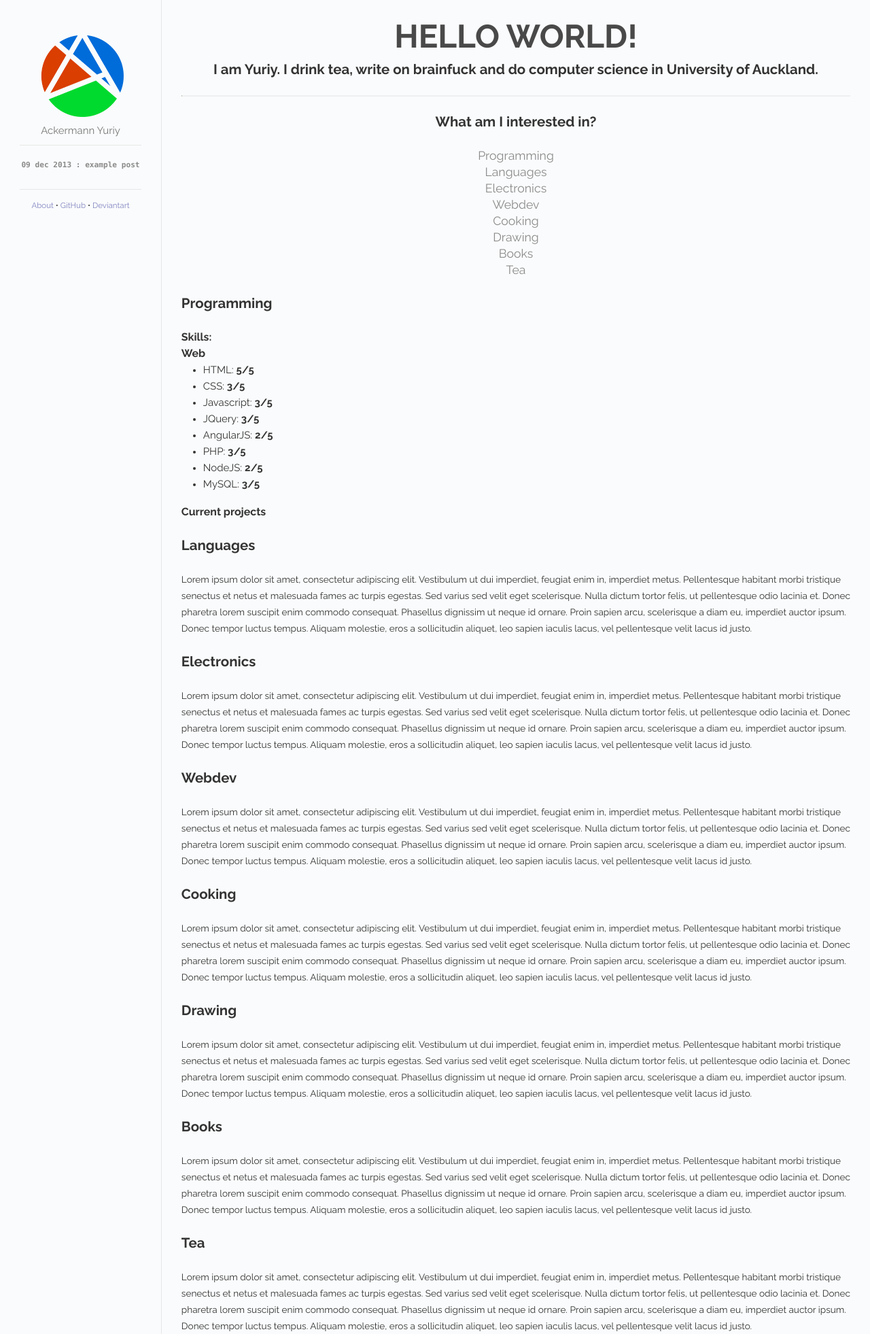
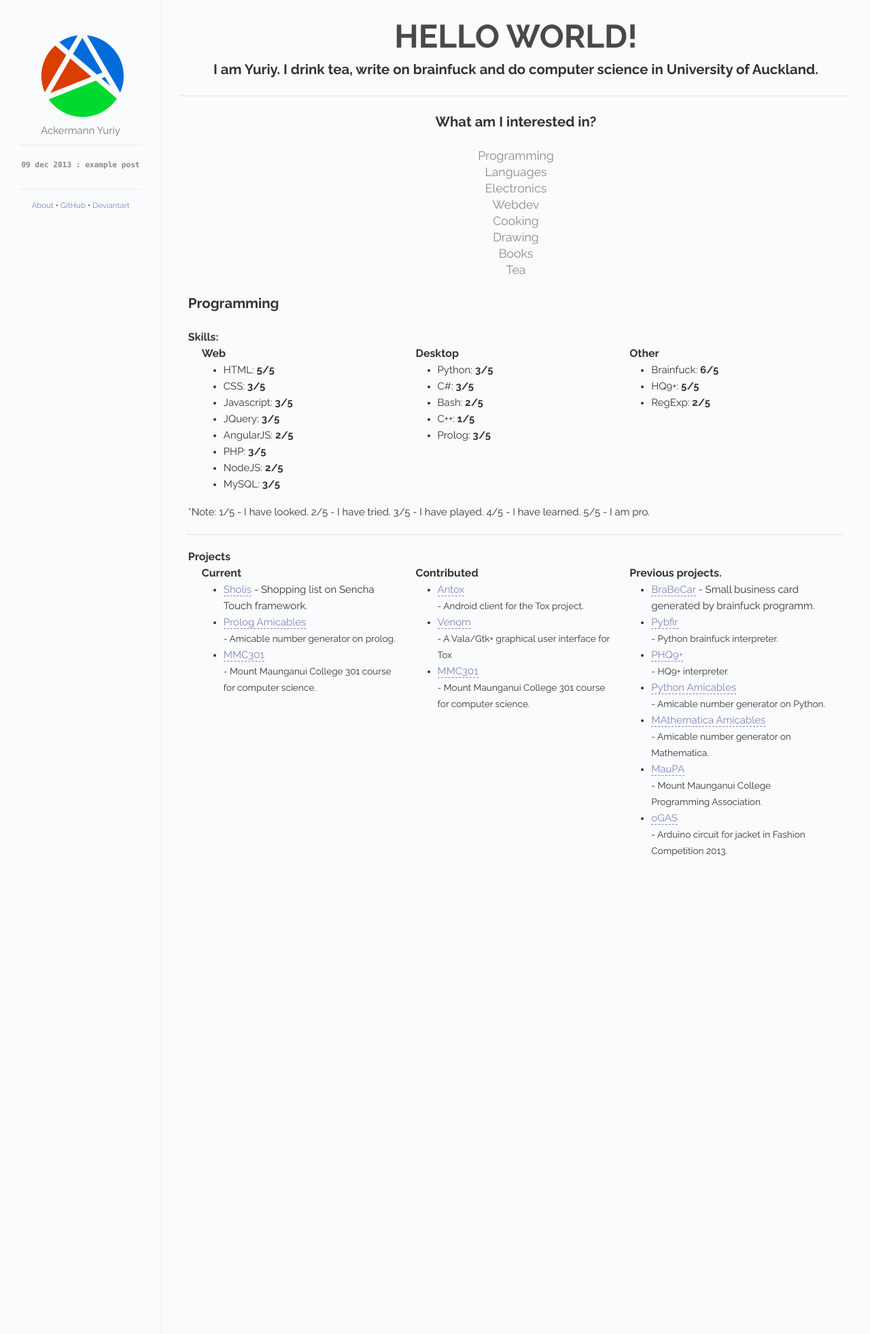
Before and after one commit to herrjemand/herrjemand.github.io, a Jekyll site: the page built from index.html, in a window 1280 px wide. Shown: the whole page at 68% size. Built offline with Jekyll 4.4.1, drawn with Linux system fonts in a browser that asks for light colours; Markdown is read by kramdown in place of the engine named in the settings.

Commit message:
Finished programming section. Started Languages.

```diff
--- a/css/main.css
+++ b/css/main.css
@@ -357,3 +357,42 @@ hr, .colophon {
 .center{
   text-align: center;
 }
+
+/*****************************************************************************/
+/*
+/* Row and Coloums
+/*
+/*****************************************************************************/
+
+
+
+div.row.clear {
+  line-height: 0px;
+  font-size: 0px;
+  clear:both;
+}
+.col-1,
+.col-2,
+.col-3,
+.col-4,
+.col-6,
+.col-9,
+.col-12{
+  position: relative;
+  display:table-cell;
+  float: left;
+  min-height: 1px;
+  padding-right: 10px;
+  padding-left: 10px;
+  -webkit-box-sizing: border-box;
+  -moz-box-sizing: border-box;
+  box-sizing: border-box;
+}
+
+.col-1{width: 8.333333333333332%;}
+.col-2{width: 16.666666666666664%;}
+.col-3{width: 25%;}
+.col-4{width: 33.33333333333333%;}
+.col-6{width: 50%;}
+.col-9{width: 75%;}
+.col-12{width: 100%;}
--- a/index.html
+++ b/index.html
@@ -3,13 +3,8 @@ layout: default
 title: Home
 ---
 <div class="content" id="home">
-	<div id="sidebar-button">
-    	<img src="/images/sidebar-button.png">
- 	</div>
-	<div id="page-info">
-		<div id="info-container"></div>
-	</div>
-
+	<div id="sidebar-button"><img src="/images/sidebar-button.png"></div>
+	<div id="page-info"><div id="info-container"></div></div>
 	<div class="page center">
 		<h1 id="title">Hello world!</h1>
 		<h2>I am Yuriy. I drink tea, write on brainfuck and do computer science in University of Auckland.</h2>
@@ -29,9 +24,12 @@ title: Home
 		</div>
 
 		<div id="Programming">
+			<div class="col-12">
 				<h2>Programming</h2>
 				<h3>Skills:</h3>
 				</hr>
+				<section class="col-12">
+					<div class="col-4">
 						<h3>Web</h3>
 						<ul>
 							<li><p>HTML: 		<b>5/5</b></p></li>
@@ -43,38 +41,67 @@ title: Home
 							<li><p>NodeJS: 		<b>2/5</b></p></li>
 							<li><p>MySQL: 		<b>3/5</b></p></li>
 						</ul>
+					</div>
+					<div class="col-4">
+						<h3>Desktop</h3>
+						<ul>
+							<li><p>Python: 		<b>3/5</b></p></li>
+							<li><p>C#: 			<b>3/5</b></p></li>
+							<li><p>Bash: 		<b>2/5</b></p></li>
+							<li><p>C++: 		<b>1/5</b></p></li>
+							<li><p>Prolog: 		<b>3/5</b></p></li>
+						</ul>
+					</div>
+					<div class="col-4">
+						<h3>Other</h3>
+						<ul>
+							<li><p>Brainfuck: 	<b>6/5</b></p></li>
+							<li><p>HQ9+: 		<b>5/5</b></p></li>
+							<li><p>RegExp: 		<b>2/5</b></p></li>
 
-				<h3>Current projects</h3>
+						</ul>
 					</div>
-		<div id="Languages">
-				<h2>Languages</h2>
-				Lorem ipsum dolor sit amet, consectetur adipiscing elit. Vestibulum ut dui imperdiet, feugiat enim in, imperdiet metus. Pellentesque habitant morbi tristique senectus et netus et malesuada fames ac turpis egestas. Sed varius sed velit eget scelerisque. Nulla dictum tortor felis, ut pellentesque odio lacinia et. Donec pharetra lorem suscipit enim commodo consequat. Phasellus dignissim ut neque id ornare. Proin sapien arcu, scelerisque a diam eu, imperdiet auctor ipsum. Donec tempor luctus tempus. Aliquam molestie, eros a sollicitudin aliquet, leo sapien iaculis lacus, vel pellentesque velit lacus id justo.
+				</section>
+
+				<p>*Note: 1/5 - I have looked. 2/5 - I have tried. 3/5 - I have played. 4/5 - I have learned. 5/5 - I am pro.</p>
+				<hr>
+				<h3>Projects</h3>
+
+				<section>
+					<div class="col-12">
+						<div class="col-4">
+							<h3>Current</h3>
+							<ul>
+								<li><p><a href="https://github.com/herrniemand/Sencha__Sholis">Sholis</a> - Shopping list on Sencha Touch framework.</p></li>
+								<li><p><a href="https://github.com/herrniemand/Prolog__Amicables">Prolog Amicables</a></p> - Amicable number generator on prolog.</li>
+								<li><p><a href="https://github.com/herrniemand/PHP__MMC_301_Web">MMC301</a></p> - Mount Maunganui College 301 course for computer science.</li>
+							</ul>
 						</div>
-		<div id="Electronics">
-				<h2>Electronics</h2>
-				Lorem ipsum dolor sit amet, consectetur adipiscing elit. Vestibulum ut dui imperdiet, feugiat enim in, imperdiet metus. Pellentesque habitant morbi tristique senectus et netus et malesuada fames ac turpis egestas. Sed varius sed velit eget scelerisque. Nulla dictum tortor felis, ut pellentesque odio lacinia et. Donec pharetra lorem suscipit enim commodo consequat. Phasellus dignissim ut neque id ornare. Proin sapien arcu, scelerisque a diam eu, imperdiet auctor ipsum. Donec tempor luctus tempus. Aliquam molestie, eros a sollicitudin aliquet, leo sapien iaculis lacus, vel pellentesque velit lacus id justo.
+						<div class="col-4">
+							<h3>Contributed</h3>
+							<ul>
+								<li><p><a href="https://github.com/Astonex/Antox">Antox</a></p> - Android client for the Tox project.</li>
+								<li><p><a href="https://github.com/naxuroqa/Venom">Venom</a></p> - A Vala/Gtk+ graphical user interface for Tox</li>
+								<li><p><a href="">MMC301</a></p> - Mount Maunganui College 301 course for computer science.</li>
+
+							</ul>
 						</div>
-		<div id="Webdev">
-				<h2>Webdev</h2>
-				Lorem ipsum dolor sit amet, consectetur adipiscing elit. Vestibulum ut dui imperdiet, feugiat enim in, imperdiet metus. Pellentesque habitant morbi tristique senectus et netus et malesuada fames ac turpis egestas. Sed varius sed velit eget scelerisque. Nulla dictum tortor felis, ut pellentesque odio lacinia et. Donec pharetra lorem suscipit enim commodo consequat. Phasellus dignissim ut neque id ornare. Proin sapien arcu, scelerisque a diam eu, imperdiet auctor ipsum. Donec tempor luctus tempus. Aliquam molestie, eros a sollicitudin aliquet, leo sapien iaculis lacus, vel pellentesque velit lacus id justo.
+						<div class="col-4">
+							<h3>Previous projects.</h3>
+							<ul>
+								<li><p><a href="https://github.com/herrniemand/Brainfuck__Business_Card">BraBeCar</a> - Small business card generated by brainfuck programm.</p></li>
+								<li><p><a href="https://github.com/herrniemand/Python__Pybfir_Brainfuck">Pybfir</a></p> - Python brainfuck interpreter.</li>
+								<li><p><a href="https://github.com/herrniemand/Python__HQ9P">PHQ9+</a></p> - HQ9+ interpreter.</li>
+								<li><p><a href="https://github.com/herrniemand/Prolog__Amicables">Python Amicables</a></p> - Amicable number generator on Python.</li>
+								<li><p><a href="https://github.com/herrniemand/Mathematica__Amicables">MAthematica Amicables</a></p> - Amicable number generator on Mathematica.</li>
+								<li><p><a href="http://maupa.co.nz/">MauPA</a></p> - Mount Maunganui College Programming Association.</li>
+								<li><p><a href="https://github.com/herrniemand/ARD__oGAS">oGAS</a></p> - Arduino circuit for jacket in Fashion Competition 2013.</li>
+
+							</ul>
 						</div>
-		<div id="Cooking">
-				<h2>Cooking</h2>
-				Lorem ipsum dolor sit amet, consectetur adipiscing elit. Vestibulum ut dui imperdiet, feugiat enim in, imperdiet metus. Pellentesque habitant morbi tristique senectus et netus et malesuada fames ac turpis egestas. Sed varius sed velit eget scelerisque. Nulla dictum tortor felis, ut pellentesque odio lacinia et. Donec pharetra lorem suscipit enim commodo consequat. Phasellus dignissim ut neque id ornare. Proin sapien arcu, scelerisque a diam eu, imperdiet auctor ipsum. Donec tempor luctus tempus. Aliquam molestie, eros a sollicitudin aliquet, leo sapien iaculis lacus, vel pellentesque velit lacus id justo.
 					</div>
-		<div id="Drawing">
-				<h2>Drawing</h2>
-				Lorem ipsum dolor sit amet, consectetur adipiscing elit. Vestibulum ut dui imperdiet, feugiat enim in, imperdiet metus. Pellentesque habitant morbi tristique senectus et netus et malesuada fames ac turpis egestas. Sed varius sed velit eget scelerisque. Nulla dictum tortor felis, ut pellentesque odio lacinia et. Donec pharetra lorem suscipit enim commodo consequat. Phasellus dignissim ut neque id ornare. Proin sapien arcu, scelerisque a diam eu, imperdiet auctor ipsum. Donec tempor luctus tempus. Aliquam molestie, eros a sollicitudin aliquet, leo sapien iaculis lacus, vel pellentesque velit lacus id justo.
-		</div>
-		<div id="Books">
-				<h2>Books</h2>
-				Lorem ipsum dolor sit amet, consectetur adipiscing elit. Vestibulum ut dui imperdiet, feugiat enim in, imperdiet metus. Pellentesque habitant morbi tristique senectus et netus et malesuada fames ac turpis egestas. Sed varius sed velit eget scelerisque. Nulla dictum tortor felis, ut pellentesque odio lacinia et. Donec pharetra lorem suscipit enim commodo consequat. Phasellus dignissim ut neque id ornare. Proin sapien arcu, scelerisque a diam eu, imperdiet auctor ipsum. Donec tempor luctus tempus. Aliquam molestie, eros a sollicitudin aliquet, leo sapien iaculis lacus, vel pellentesque velit lacus id justo.
-		</div>
-		<div id="Tea">
-				<h2>Tea</h2>
-				Lorem ipsum dolor sit amet, consectetur adipiscing elit. Vestibulum ut dui imperdiet, feugiat enim in, imperdiet metus. Pellentesque habitant morbi tristique senectus et netus et malesuada fames ac turpis egestas. Sed varius sed velit eget scelerisque. Nulla dictum tortor felis, ut pellentesque odio lacinia et. Donec pharetra lorem suscipit enim commodo consequat. Phasellus dignissim ut neque id ornare. Proin sapien arcu, scelerisque a diam eu, imperdiet auctor ipsum. Donec tempor luctus tempus. Aliquam molestie, eros a sollicitudin aliquet, leo sapien iaculis lacus, vel pellentesque velit lacus id justo.
+				</section>
 			</div>
 		</div>
 	</div>
-	</hr>
 </div>
```
Lines whose indentation alone changed are shown as unchanged.
